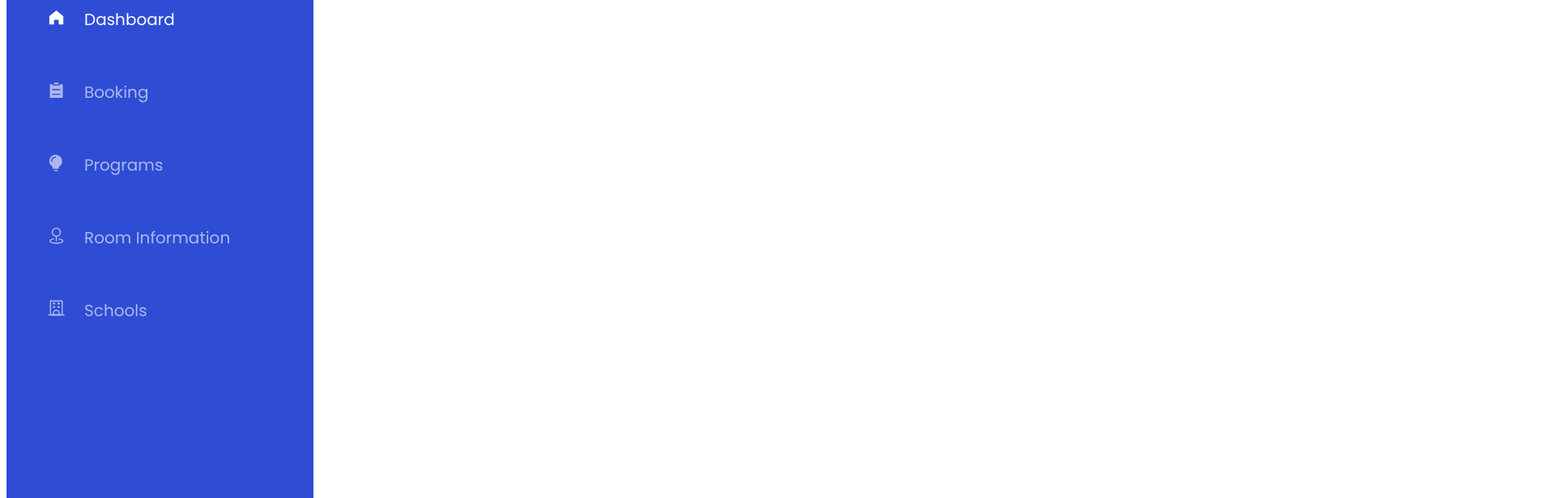
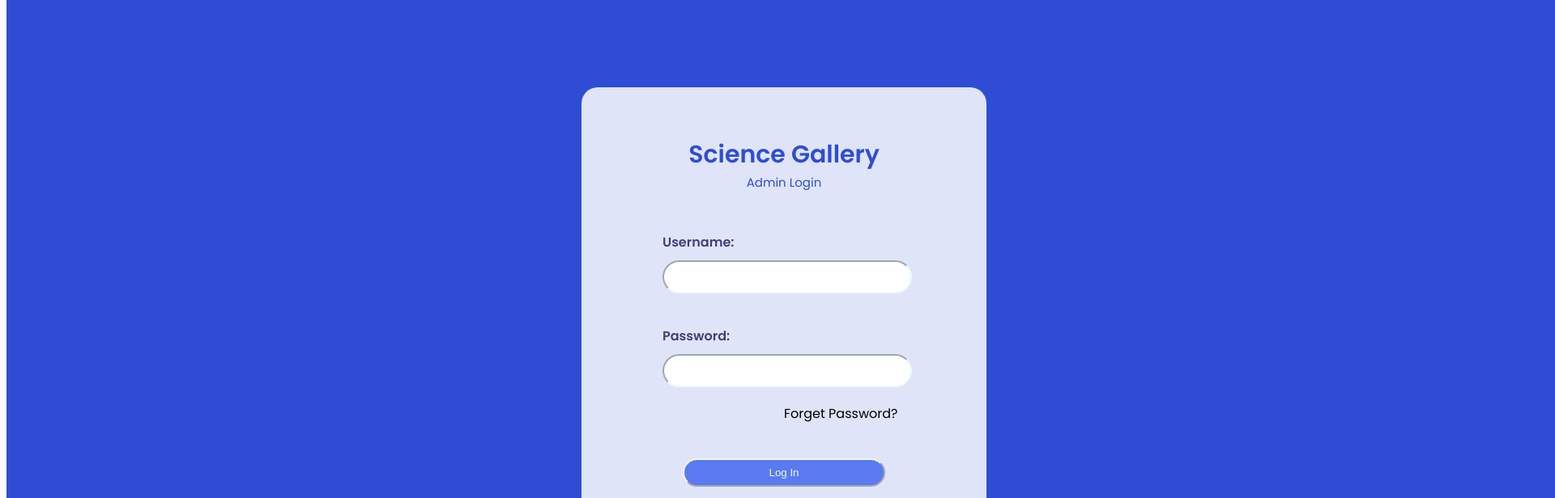
Before and after one commit to COMP90082-2024-SM1/SG-Wombat, a Vue app in the folder project/sg-wombat/: page / in a window 1280 px wide. Shown: the part 140-756 px from the top of the page at 81% size, 1920 px wide, since content can reach past the window. Built offline with nearby package versions, Linux system fonts and the light colour scheme.

Commit message:
Configured rount settings, page switching

```diff
--- a/project/sg-wombat/package.json
+++ b/project/sg-wombat/package.json
@@ -13,7 +13,8 @@
   "dependencies": {
     "@element-plus/icons-vue": "^2.3.1",
     "element-plus": "^2.6.3",
-    "vue": "^3.4.21"
+    "vue": "^3.4.21",
+    "vue-router": "^4.3.0"
   },
   "devDependencies": {
     "@tsconfig/node20": "^20.1.2",
--- /dev/null
+++ b/project/sg-wombat/router/index.js
@@ -0,0 +1,43 @@
+import { createRouter, createWebHistory } from 'vue-router';
+import Login from '../src/components/login.vue';
+import DashboardPage from '../src/components/dashboard.vue';
+import bookingpage from '../src/components/bookingpage.vue';
+import roompage from '../src/components/roompage.vue';
+import schoolpage from '../src/components/schoolpage.vue';
+import programpage from '../src/components/programpage.vue';
+
+const routes = [
+    { path: '/', component: Login },
+    {
+        path: '/dashboard',
+        name: 'DashboardPage',
+        component: DashboardPage
+    },
+    {
+        path: '/booking',
+        name: 'bookingpage',
+        component: bookingpage
+    },
+    {
+        path: '/room',
+        name: 'roompage',
+        component: roompage
+    },
+    {
+        path: '/school',
+        name: 'schoolpage',
+        component: schoolpage
+    },
+    {
+        path: '/program',
+        name: 'programpage',
+        component: programpage
+    },
+];
+
+const router = createRouter({
+    history: createWebHistory(),
+    routes
+});
+
+export default router;
--- a/project/sg-wombat/src/App.vue
+++ b/project/sg-wombat/src/App.vue
@@ -2,11 +2,16 @@
 import login from './components/login.vue'
 import navigation_bar from './components/navigationbar.vue'
 import dashboardpage from './components/dashboard.vue'
+import bookingpage from './components/bookingpage.vue';
+import roompage from './components/roompage.vue';
+import schoolpage from './components/schoolpage.vue';
+import programpage from './components/programpage.vue';
 
 </script>
 
 <template>
-  <!-- <login />
-  <navigation_bar /> -->
-  <dashboardpage />
+  <div id="app">
+    <router-view></router-view>
+  </div>
+
 </template>
--- a/project/sg-wombat/src/components/bookingpage.vue
+++ b/project/sg-wombat/src/components/bookingpage.vue
@@ -3,7 +3,7 @@
         <navigation_bar class="navigation-panel" />
         <div class="dashboard-content">
             <!-- Dashboard的其余内容 -->
-            <div>Dashboard Content Here</div>
+            <div>Booking Content Here</div>
         </div>
     </div>
 </template>
@@ -30,7 +30,7 @@
 }
 
 .dashboard-content {
-    background-color: white;
+    background-color: green;
     height: 1080px;
     width: 920px;
     width: 70%;
--- a/project/sg-wombat/src/components/dashboard.vue
+++ b/project/sg-wombat/src/components/dashboard.vue
@@ -52,4 +52,6 @@ export default {
         navigation_bar
     }
 }
+
+
 </script>
--- a/project/sg-wombat/src/components/login.vue
+++ b/project/sg-wombat/src/components/login.vue
@@ -1,7 +1,7 @@
 <template>
     <div class="background">
         <div class="bigcontainer">
-            <div class = "innercontainer">
+            <div class="innercontainer">
                 <div class="science">
                     Science Gallery
                 </div>
@@ -25,8 +25,8 @@
                         Forget Password?
                     </div>
                 </div>
-                <div class= "buttoncontainer">
-                    <button>
+                <div class="buttoncontainer">
+                    <button @click="goToTargetPage">
                         Log In
                     </button>
                 </div>
@@ -35,9 +35,21 @@
     </div>
 </template>
 
-<script>
+<script setup>
+import { useRouter } from 'vue-router'
+
+const router = useRouter()
+
+function goToTargetPage() {
+    if (router.hasRoute('DashboardPage')) {
+        router.push({ name: 'DashboardPage' });
+    } else {
+        console.error('Route "DashboardPage" does not exist!');
+    }
+}
 
 </script>
+
 
 <style scoped>
 @import '../assets/login.css';
--- a/project/sg-wombat/src/components/navigationbar.vue
+++ b/project/sg-wombat/src/components/navigationbar.vue
@@ -5,7 +5,7 @@
                 Science Gallery
             </div>
             <div class="content">
-                <a class="innerbox" @click="activate('a1')">
+                <a class="innerbox" @click="activate('a1'); goToDashboard">
 
                     <div class="iconbox">
                         <div class="icon" :class="{ 'new-text': activeItem === 'a1' }">
@@ -17,7 +17,7 @@
                         Dashboard
                     </div>
                 </a>
-                <a class="innerbox" @click="activate('a2')">
+                <a class="innerbox" @click="activate('a2'); goTobooking">
                     <div class="iconbox">
                         <div class="icon" :class="{ 'new-text': activeItem === 'a2' }">
                             <List />
@@ -76,22 +76,34 @@
     </div>
 </template>
 
-<script>
-import 'element-plus/dist/index.css';
-export default {
-    data() {
-        return {
-            activeItem: 'a1'
-        }
-    },
-    methods: {
-        activate(item) {
-            if (this.activeItem !== item) {
-                this.activeItem = item;
-            }
-        }
+<script setup>
+import { ref } from 'vue';
+import { useRouter } from 'vue-router'
+const activeItem = ref('a1');
+const router = useRouter()
+
+function activate(item) {
+    if (activeItem.value !== item) {
+        activeItem.value = item;
     }
 }
+
+function goToDashboard() {
+    if (router.hasRoute('DashboardPage')) {
+        router.push({ name: 'DashboardPage' });
+    } else {
+        console.error('Route "DashboardPage" does not exist!');
+    }
+}
+
+function goTobooking() {
+    if (router.hasRoute('bookingpage')) {
+        router.push({ name: 'bookingpage' });
+    } else {
+        console.error('Route "bookingpage" does not exist!');
+    }
+}
+
 </script>
 
 <style scoped>
```
Also changed, not shown: project/sg-wombat/src/main.ts (+11 -2 lines), 1 other file (tests, documents, lock files or other folders).
